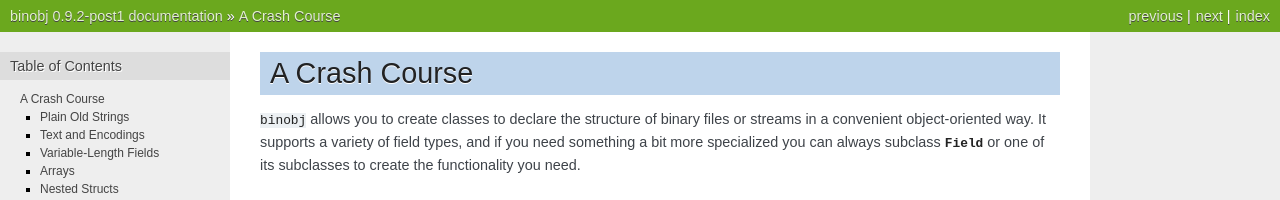
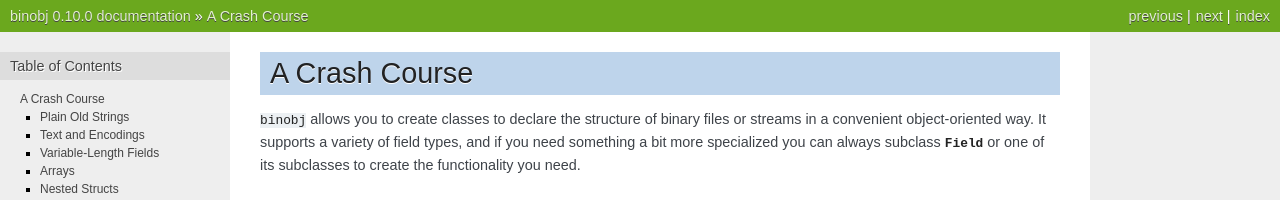
Before and after one commit to dargueta/binobj, a Sphinx documentation site: the page built from docs/source/basics.rst, in a window 1280 px wide and 900 px high. Shown: the top 200 px of the window. Built offline with Sphinx 7.4.7, drawn with Linux system fonts in a browser that asks for light colours; some of the changed text lies outside the part shown.

Commit message:
Bump version: 0.9.2-post1 → 0.10.0

```diff
--- a/binobj/__init__.py
+++ b/binobj/__init__.py
@@ -19,5 +19,5 @@
 
 
 # Do not modify directly; use ``bumpversion`` command instead.
-__version__ = "0.9.2-post1"
+__version__ = "0.10.0"
 __version_info__ = __to_version_info()
--- a/docs/source/conf.py
+++ b/docs/source/conf.py
@@ -63,9 +63,9 @@
 # built documents.
 #
 # The short X.Y version.
-version = "0.9.2"
+version = "0.10.0"
 # The full version, including alpha/beta/rc tags.
-release = "0.9.2-post1"
+release = "0.10.0"
 
 # The language for content autogenerated by Sphinx. Refer to documentation
 # for a list of supported languages.
--- a/setup.cfg
+++ b/setup.cfg
@@ -21,7 +21,7 @@
 packages: find:
 url: https://www.github.com/dargueta/binobj
 ; Do not modify the version manually -- use the bumpversion CLI tool
-version: 0.9.2-post1
+version: 0.10.0
 
 [options]
 install_requires:
```
Also changed, not shown: .bumpversion.cfg.
